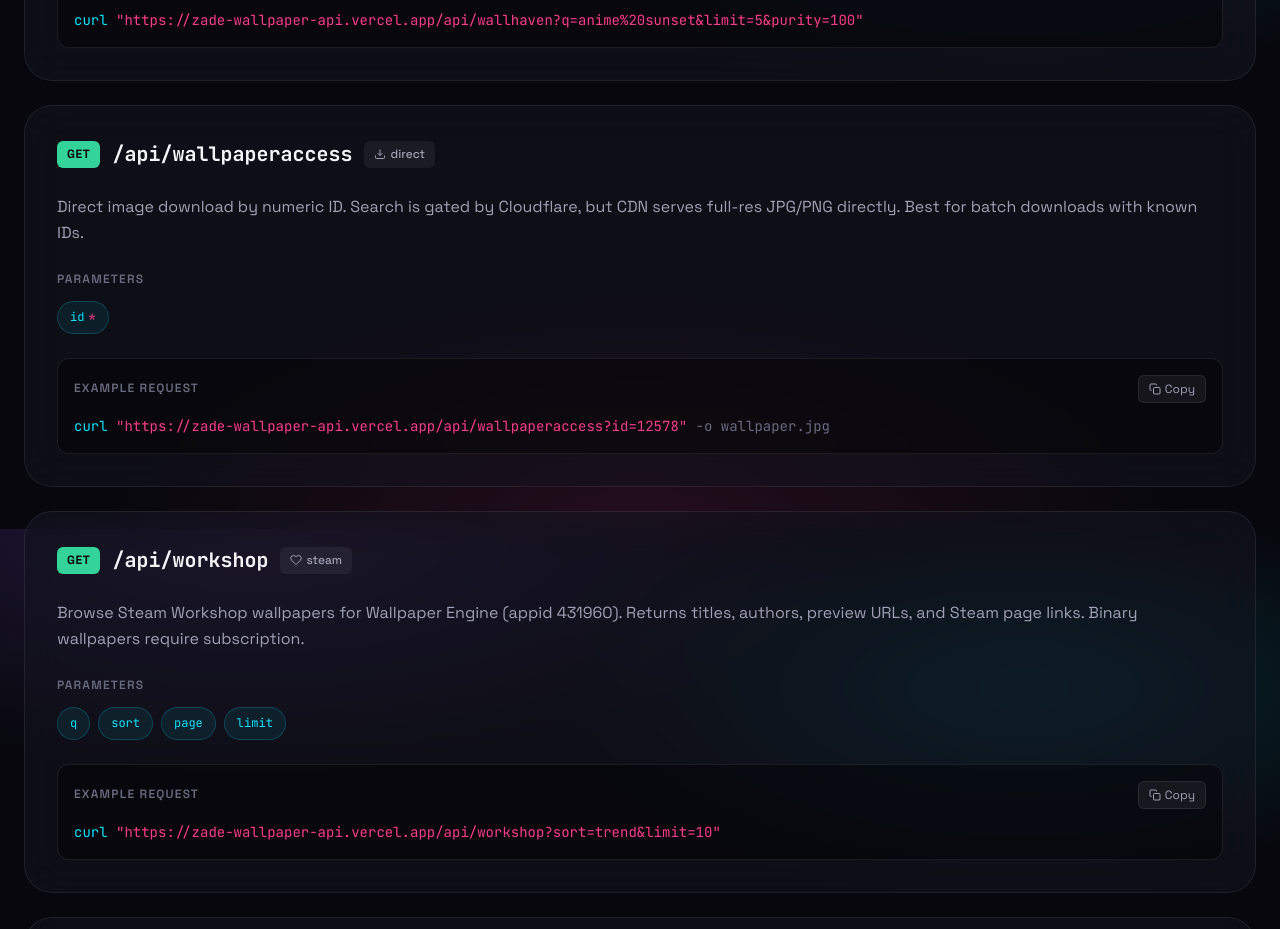
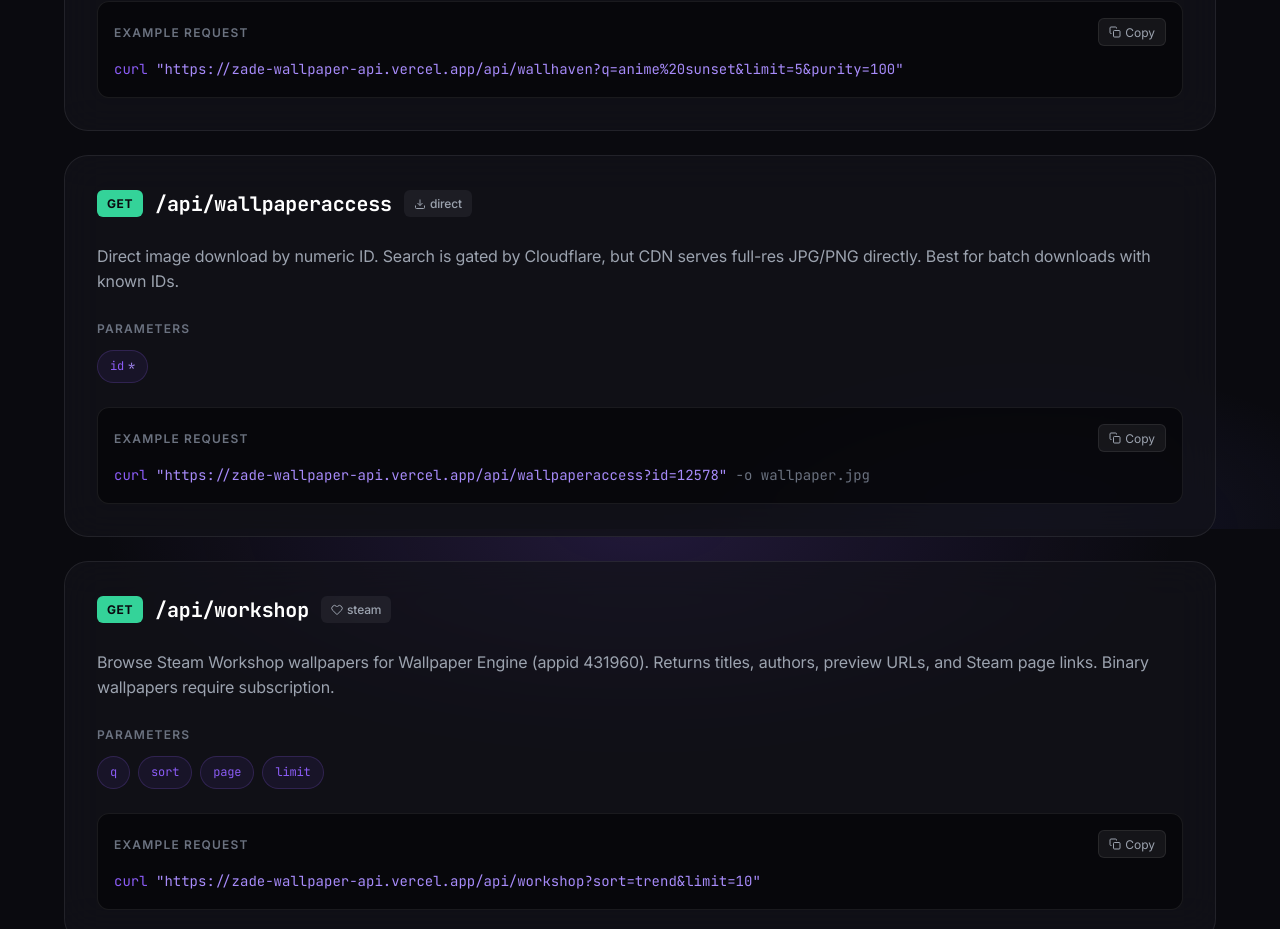
Before and after one commit to zedxlab/zade-wallpaper-api, a website: page public/index.html in a window 1280 px wide. Shown: the part 1871-2800 px from the top of the page. Drawn offline with nearby package versions, Linux system fonts and the light colour scheme; no server answers.

Commit message:
Redesign: NumberPanel purple-violet theme, no blue outlines, hover glow
- Swapped cyan/magenta gradient to purple-violet (#8B5CF6 → #6366F1)
- Removed all default browser blue outlines (outline:none globally)
- Added purple focus-visible ring (accessibility preserved)
- Cards now lift + glow purple on hover (not cyan)
- Inter font (matches NumberPanel typography)
- Grid pattern background for tech aesthetic

Co-Authored-By: OpenClaude (MiniMax-M3) <openclaude@gitlawb.com>

```diff
--- a/public/index.html
+++ b/public/index.html
@@ -13,7 +13,7 @@
 
 <link rel="preconnect" href="https://fonts.googleapis.com">
 <link rel="preconnect" href="https://fonts.gstatic.com" crossorigin>
-<link href="https://fonts.googleapis.com/css2?family=Space+Grotesk:wght@400;500;600;700&family=JetBrains+Mono:wght@400;500;700&display=swap" rel="stylesheet">
+<link href="https://fonts.googleapis.com/css2?family=Inter:wght@400;500;600;700;800&family=JetBrains+Mono:wght@400;500;700&display=swap" rel="stylesheet">
 
 <script src="https://cdnjs.cloudflare.com/ajax/libs/gsap/3.12.5/gsap.min.js"></script>
 <script src="https://cdnjs.cloudflare.com/ajax/libs/gsap/3.12.5/ScrollTrigger.min.js"></script>
@@ -21,32 +21,58 @@
 <style>
 /* ============================================================
    zade-wallpaper-api — Showcase
-   Theme: Dark Glassmorphism + GSAP
+   Theme: NumberPanel-inspired (purple-violet, dark)
    Built by Zora AI by Zade
    ============================================================ */
 
+/* Global outline reset — no blue browser outlines */
+*, *::before, *::after {
+  outline: none !important;
+}
+*:focus { outline: none !important; }
+*:focus-visible {
+  outline: 2px solid rgba(139, 92, 246, 0.5) !important;
+  outline-offset: 2px !important;
+}
+
 :root {
-  /* Color tokens — semantic, dark-mode first */
-  --bg-base: #07070d;
+  /* Color tokens — NumberPanel palette (purple-violet base) */
+  --bg-base: #0A0A0F;
+  --bg-surface: #13131A;
   --bg-elev-1: rgba(255, 255, 255, 0.03);
   --bg-elev-2: rgba(255, 255, 255, 0.06);
-  --bg-glass: rgba(20, 20, 32, 0.55);
+  --bg-glass: rgba(19, 19, 26, 0.7);
   --border-glass: rgba(255, 255, 255, 0.08);
-  --border-glass-hover: rgba(255, 255, 255, 0.18);
-  --text-primary: #f4f4f8;
-  --text-secondary: #a0a0b4;
-  --text-muted: #6b6b80;
-  --accent-cyan: #00e5ff;
-  --accent-magenta: #ff3d8a;
-  --accent-violet: #9b6dff;
-  --accent-gradient: linear-gradient(135deg, #00e5ff 0%, #9b6dff 50%, #ff3d8a 100%);
-  --accent-gradient-soft: linear-gradient(135deg, rgba(0, 229, 255, 0.15) 0%, rgba(155, 109, 255, 0.15) 50%, rgba(255, 61, 138, 0.15) 100%);
-  --success: #34d399;
-  --error: #f87171;
-  --code-bg: rgba(0, 0, 0, 0.4);
-  --shadow-glow-cyan: 0 0 40px rgba(0, 229, 255, 0.3);
-  --shadow-glow-magenta: 0 0 40px rgba(255, 61, 138, 0.3);
-  --shadow-card: 0 8px 32px rgba(0, 0, 0, 0.4);
+  --border-glass-hover: rgba(139, 92, 246, 0.4);
+  --border-subtle: rgba(255, 255, 255, 0.08);
+  --border-hover: rgba(139, 92, 246, 0.4);
+  --border-accent: rgba(139, 92, 246, 0.6);
+  --shadow-glow: 0 0 24px var(--accent-glow);
+
+  --text-primary: #FFFFFF;
+  --text-secondary: #9CA3AF;
+  --text-muted: #6B7280;
+
+  /* Purple-violet accent palette (matching numberpanel.tech) */
+  --purple-300: #C4B5FD;
+  --purple-400: #A78BFA;
+  --purple-500: #8B5CF6;
+  --purple-600: #7C3AED;
+  --violet-500: #8B5CF6;
+  --violet-600: #7C3AED;
+  --indigo-500: #6366F1;
+
+  --accent: #8B5CF6;
+  --accent-hover: #A78BFA;
+  --accent-gradient: linear-gradient(135deg, #8B5CF6 0%, #6366F1 100%);
+  --accent-gradient-vivid: linear-gradient(135deg, #A78BFA 0%, #8B5CF6 50%, #6366F1 100%);
+  --accent-gradient-soft: linear-gradient(135deg, rgba(139, 92, 246, 0.15) 0%, rgba(99, 102, 241, 0.15) 100%);
+  --accent-glow: rgba(139, 92, 246, 0.4);
+  --accent-glow-soft: rgba(139, 92, 246, 0.15);
+
+  --success: #34D399;
+  --error: #F87171;
+  --code-bg: rgba(0, 0, 0, 0.5);
 
   /* Typography scale */
   --text-xs: 0.75rem;
@@ -74,8 +100,8 @@
   /* Radius */
   --radius-sm: 6px;
   --radius-md: 12px;
-  --radius-lg: 20px;
-  --radius-xl: 28px;
+  --radius-lg: 16px;
+  --radius-xl: 24px;
   --radius-full: 9999px;
 
   /* Animation tokens */
@@ -86,7 +112,7 @@
   --duration-slow: 400ms;
 
   /* Layout */
-  --container-max: 1280px;
+  --container-max: 1200px;
   --nav-height: 72px;
 }
 
@@ -95,23 +121,38 @@
 html { scroll-behavior: smooth; -webkit-text-size-adjust: 100%; }
 
 body {
-  font-family: 'Space Grotesk', system-ui, -apple-system, sans-serif;
+  font-family: 'Inter', system-ui, -apple-system, sans-serif;
   font-size: var(--text-base);
   line-height: 1.6;
   color: var(--text-primary);
   background: var(--bg-base);
   background-image:
-    radial-gradient(ellipse 80% 50% at 20% 0%, rgba(155, 109, 255, 0.18), transparent 60%),
-    radial-gradient(ellipse 60% 40% at 80% 20%, rgba(0, 229, 255, 0.15), transparent 60%),
-    radial-gradient(ellipse 70% 50% at 50% 100%, rgba(255, 61, 138, 0.12), transparent 60%);
+    radial-gradient(ellipse 60% 40% at 50% 0%, rgba(139, 92, 246, 0.18), transparent 70%),
+    radial-gradient(ellipse 40% 30% at 80% 100%, rgba(99, 102, 241, 0.12), transparent 70%);
   background-attachment: fixed;
   min-height: 100vh;
   overflow-x: hidden;
   -webkit-font-smoothing: antialiased;
   -moz-osx-font-smoothing: grayscale;
-}
-
-code, pre, .mono { font-family: 'JetBrains Mono', 'Fira Code', monospace; }
+  letter-spacing: -0.01em;
+}
+
+code, pre, .mono { font-family: 'JetBrains Mono', 'Fira Code', monospace; letter-spacing: 0; }
+
+/* Subtle grid lines SVG-style background */
+body::before {
+  content: '';
+  position: fixed;
+  inset: 0;
+  background-image:
+    linear-gradient(rgba(255,255,255,0.015) 1px, transparent 1px),
+    linear-gradient(90deg, rgba(255,255,255,0.015) 1px, transparent 1px);
+  background-size: 64px 64px;
+  pointer-events: none;
+  z-index: 0;
+  mask-image: radial-gradient(ellipse 80% 60% at 50% 40%, black 30%, transparent 90%);
+  -webkit-mask-image: radial-gradient(ellipse 80% 60% at 50% 40%, black 30%, transparent 90%);
+}
 
 /* ============================================================
    NAV
@@ -151,7 +192,7 @@ code, pre, .mono { font-family: 'JetBrains Mono', 'Fira Code', monospace; }
   font-size: 18px;
   font-weight: 700;
   color: var(--bg-base);
-  box-shadow: var(--shadow-glow-cyan);
+  box-shadow: 0 0 24px var(--accent-glow);
 }
 
 .nav-links {
@@ -184,13 +225,13 @@ code, pre, .mono { font-family: 'JetBrains Mono', 'Fira Code', monospace; }
   background: var(--accent-gradient);
   color: var(--bg-base) !important;
   font-weight: 600 !important;
-  border-radius: var(--radius-full) !important;
+  border-radius: var(--radius-md) !important;
   transition: transform var(--duration-base) var(--ease-out), box-shadow var(--duration-base) var(--ease-out);
 }
 
 .nav-cta:hover {
   transform: translateY(-1px);
-  box-shadow: var(--shadow-glow-cyan);
+  box-shadow: 0 0 24px var(--accent-glow);
   background: var(--accent-gradient) !important;
 }
 
@@ -219,7 +260,7 @@ section:first-of-type { padding-top: calc(var(--nav-height) + var(--space-16));
   font-weight: 600;
   letter-spacing: 0.15em;
   text-transform: uppercase;
-  color: var(--accent-cyan);
+  color: var(--accent);
   margin-bottom: var(--space-4);
 }
 
@@ -227,7 +268,7 @@ section:first-of-type { padding-top: calc(var(--nav-height) + var(--space-16));
   content: '';
   width: 24px;
   height: 1px;
-  background: var(--accent-cyan);
+  background: var(--accent);
 }
 
 .section-title {
@@ -265,9 +306,9 @@ section:first-of-type { padding-top: calc(var(--nav-height) + var(--space-16));
   pointer-events: none;
   z-index: 0;
 }
-.hero-orb-1 { top: -200px; left: -100px; background: var(--accent-violet); }
-.hero-orb-2 { top: -100px; right: -100px; background: var(--accent-cyan); }
-.hero-orb-3 { bottom: -300px; left: 50%; transform: translateX(-50%); background: var(--accent-magenta); opacity: 0.3; }
+.hero-orb-1 { top: -200px; left: -100px; background: var(--violet-600); }
+.hero-orb-2 { top: -100px; right: -100px; background: var(--purple-500); }
+.hero-orb-3 { bottom: -300px; left: 50%; transform: translateX(-50%); background: var(--indigo-500); opacity: 0.3; }
 
 .hero-inner { position: relative; z-index: 1; }
 
@@ -346,12 +387,12 @@ section:first-of-type { padding-top: calc(var(--nav-height) + var(--space-16));
 .btn-primary {
   background: var(--accent-gradient);
   color: var(--bg-base);
-  box-shadow: var(--shadow-glow-cyan);
+  box-shadow: var(--shadow-glow);
 }
 
 .btn-primary:hover {
   transform: translateY(-2px) scale(1.02);
-  box-shadow: 0 0 60px rgba(0, 229, 255, 0.5);
+  box-shadow: 0 0 60px rgba(139, 92, 246, 0.5);
 }
 
 .btn-secondary {
@@ -381,6 +422,12 @@ section:first-of-type { padding-top: calc(var(--nav-height) + var(--space-16));
   backdrop-filter: blur(20px);
   border: 1px solid var(--border-glass);
   border-radius: var(--radius-lg);
+  transition: all var(--duration-base) var(--ease-out);
+}
+
+.hero-stat:hover {
+  border-color: var(--border-hover);
+  transform: translateY(-2px);
 }
 
 .hero-stat-value {
@@ -429,8 +476,8 @@ section:first-of-type { padding-top: calc(var(--nav-height) + var(--space-16));
 
 .preview-card:hover {
   transform: translateY(-4px) scale(1.02);
-  border-color: var(--accent-cyan);
-  box-shadow: var(--shadow-glow-cyan);
+  border-color: var(--accent);
+  box-shadow: var(--shadow-glow);
 }
 
 .preview-card img {
@@ -458,7 +505,7 @@ section:first-of-type { padding-top: calc(var(--nav-height) + var(--space-16));
 .preview-card-id {
   font-family: 'JetBrains Mono', monospace;
   font-size: var(--text-sm);
-  color: var(--accent-cyan);
+  color: var(--accent);
   font-weight: 500;
 }
 
@@ -501,8 +548,9 @@ section:first-of-type { padding-top: calc(var(--nav-height) + var(--space-16));
 }
 
 .endpoint-card:hover {
-  border-color: var(--border-glass-hover);
-  transform: translateY(-2px);
+  border-color: var(--border-hover);
+  transform: translateY(-3px);
+  box-shadow: var(--shadow-glow);
 }
 
 .endpoint-card:hover::before { opacity: 1; }
@@ -587,12 +635,12 @@ section:first-of-type { padding-top: calc(var(--nav-height) + var(--space-16));
   align-items: center;
   gap: var(--space-1);
   padding: 6px 12px;
-  background: rgba(0, 229, 255, 0.08);
-  border: 1px solid rgba(0, 229, 255, 0.2);
+  background: rgba(139, 92, 246, 0.08);
+  border: 1px solid rgba(139, 92, 246, 0.2);
   border-radius: var(--radius-full);
   font-family: 'JetBrains Mono', monospace;
   font-size: var(--text-xs);
-  color: var(--accent-cyan);
+  color: var(--accent);
 }
 
 .endpoint-example {
@@ -636,9 +684,9 @@ section:first-of-type { padding-top: calc(var(--nav-height) + var(--space-16));
 }
 
 .copy-btn:hover {
-  background: var(--accent-cyan);
+  background: var(--accent);
   color: var(--bg-base);
-  border-color: var(--accent-cyan);
+  border-color: var(--accent);
 }
 
 .copy-btn.copied {
@@ -649,15 +697,15 @@ section:first-of-type { padding-top: calc(var(--nav-height) + var(--space-16));
 
 .endpoint-example code {
   display: block;
-  color: var(--accent-cyan);
+  color: var(--accent);
   font-size: var(--text-sm);
   line-height: 1.6;
   white-space: nowrap;
 }
 
 .endpoint-example code .comment { color: var(--text-muted); }
-.endpoint-example code .string { color: var(--accent-magenta); }
-.endpoint-example code .keyword { color: var(--accent-violet); }
+.endpoint-example code .string { color: var(--purple-400); }
+.endpoint-example code .keyword { color: var(--purple-500); }
 
 /* ============================================================
    PLAYGROUND — try it live
@@ -708,9 +756,9 @@ section:first-of-type { padding-top: calc(var(--nav-height) + var(--space-16));
 .control-input:focus,
 .control-select:focus {
   outline: none;
-  border-color: var(--accent-cyan);
+  border-color: var(--accent);
   background: var(--bg-elev-2);
-  box-shadow: 0 0 0 3px rgba(0, 229, 255, 0.15);
+  box-shadow: 0 0 0 3px rgba(139, 92, 246, 0.15);
 }
 
 .btn-run {
@@ -729,7 +777,7 @@ section:first-of-type { padding-top: calc(var(--nav-height) + var(--space-16));
 
 .btn-run:hover {
   transform: translateY(-1px);
-  box-shadow: var(--shadow-glow-cyan);
+  box-shadow: var(--shadow-glow);
 }
 
 .btn-run:disabled {
@@ -774,7 +822,7 @@ section:first-of-type { padding-top: calc(var(--nav-height) + var(--space-16));
 .result-card-id {
   font-family: 'JetBrains Mono', monospace;
   font-size: var(--text-xs);
-  color: var(--accent-cyan);
+  color: var(--accent);
   margin-bottom: var(--space-1);
 }
 
@@ -785,7 +833,7 @@ section:first-of-type { padding-top: calc(var(--nav-height) + var(--space-16));
   font-weight: 500;
 }
 
-.result-card-link:hover { color: var(--accent-cyan); }
+.result-card-link:hover { color: var(--accent); }
 
 .playground-loading {
   text-align: center;
@@ -798,7 +846,7 @@ section:first-of-type { padding-top: calc(var(--nav-height) + var(--space-16));
   display: inline-block;
   width: 24px; height: 24px;
   border: 2px solid var(--border-glass);
-  border-top-color: var(--accent-cyan);
+  border-top-color: var(--accent);
   border-radius: 50%;
   animation: spin 0.8s linear infinite;
   margin-left: var(--space-3);
@@ -827,8 +875,9 @@ section:first-of-type { padding-top: calc(var(--nav-height) + var(--space-16));
 }
 
 .feature-card:hover {
-  border-color: var(--border-glass-hover);
-  transform: translateY(-2px);
+  border-color: var(--border-hover);
+  transform: translateY(-3px);
+  background: rgba(139, 92, 246, 0.05);
 }
 
 .feature-icon {
@@ -839,7 +888,7 @@ section:first-of-type { padding-top: calc(var(--nav-height) + var(--space-16));
   display: grid;
   place-items: center;
   margin-bottom: var(--space-4);
-  color: var(--accent-cyan);
+  color: var(--accent);
 }
 
 .feature-icon svg { width: 24px; height: 24px; }
@@ -878,7 +927,7 @@ section:first-of-type { padding-top: calc(var(--nav-height) + var(--space-16));
 }
 
 .footer-credit a {
-  color: var(--accent-cyan);
+  color: var(--accent);
   text-decoration: none;
 }
 
@@ -913,7 +962,7 @@ section:first-of-type { padding-top: calc(var(--nav-height) + var(--space-16));
   background: var(--bg-elev-2);
   border-radius: var(--radius-full);
 }
-::-webkit-scrollbar-thumb:hover { background: var(--accent-violet); }
+::-webkit-scrollbar-thumb:hover { background: var(--purple-500); }
 </style>
 </head>
 <body>
@@ -1074,7 +1123,7 @@ section:first-of-type { padding-top: calc(var(--nav-height) + var(--space-16));
         <div class="endpoint-params">
           <div class="endpoint-params-title">Parameters</div>
           <div class="params-list">
-            <span class="param-chip">id <span style="color:var(--accent-magenta)">*</span></span>
+            <span class="param-chip">id <span style="color:var(--purple-400)">*</span></span>
           </div>
         </div>
         <div class="endpoint-example">
@@ -1143,7 +1192,7 @@ section:first-of-type { padding-top: calc(var(--nav-height) + var(--space-16));
         <div class="endpoint-params">
           <div class="endpoint-params-title">Parameters</div>
           <div class="params-list">
-            <span class="param-chip">source <span style="color:var(--accent-magenta)">*</span></span>
+            <span class="param-chip">source <span style="color:var(--purple-400)">*</span></span>
             <span class="param-chip">id</span>
             <span class="param-chip">url</span>
           </div>
```
